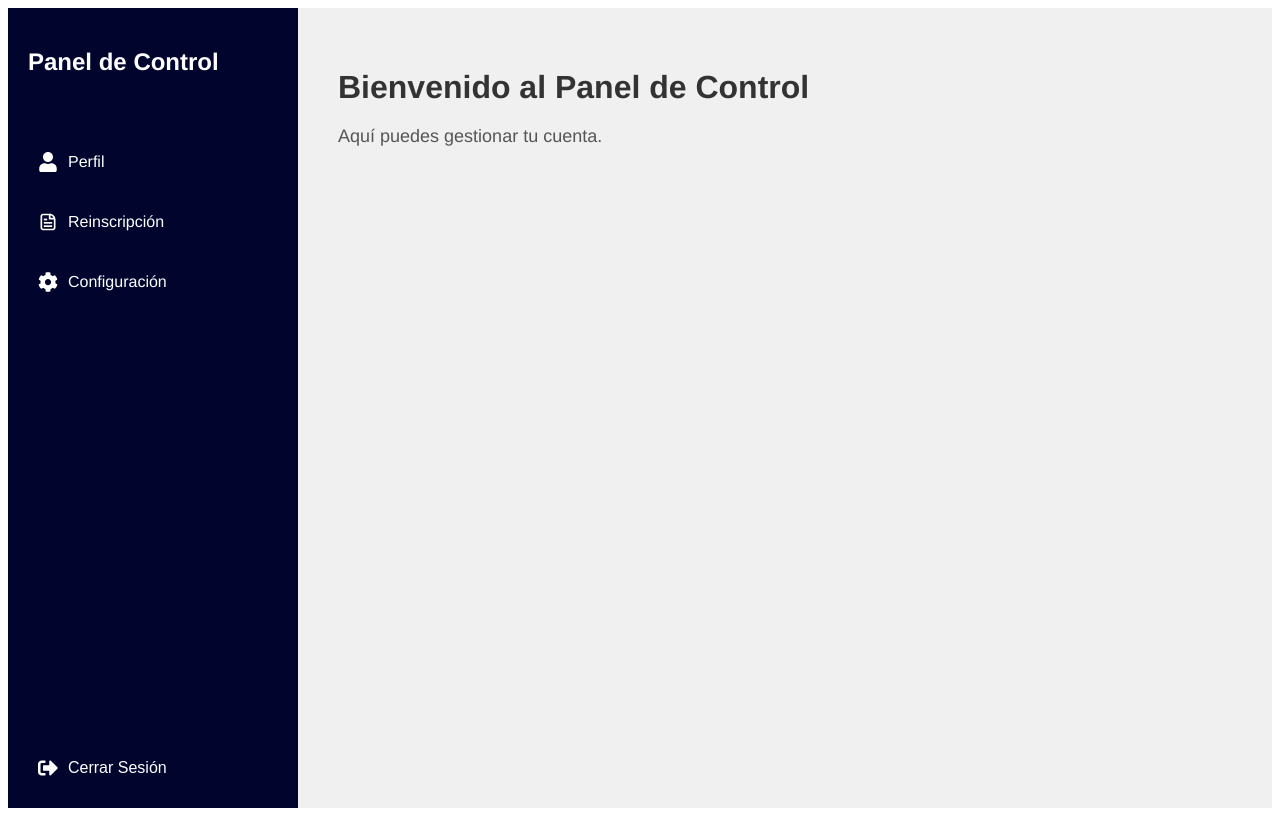
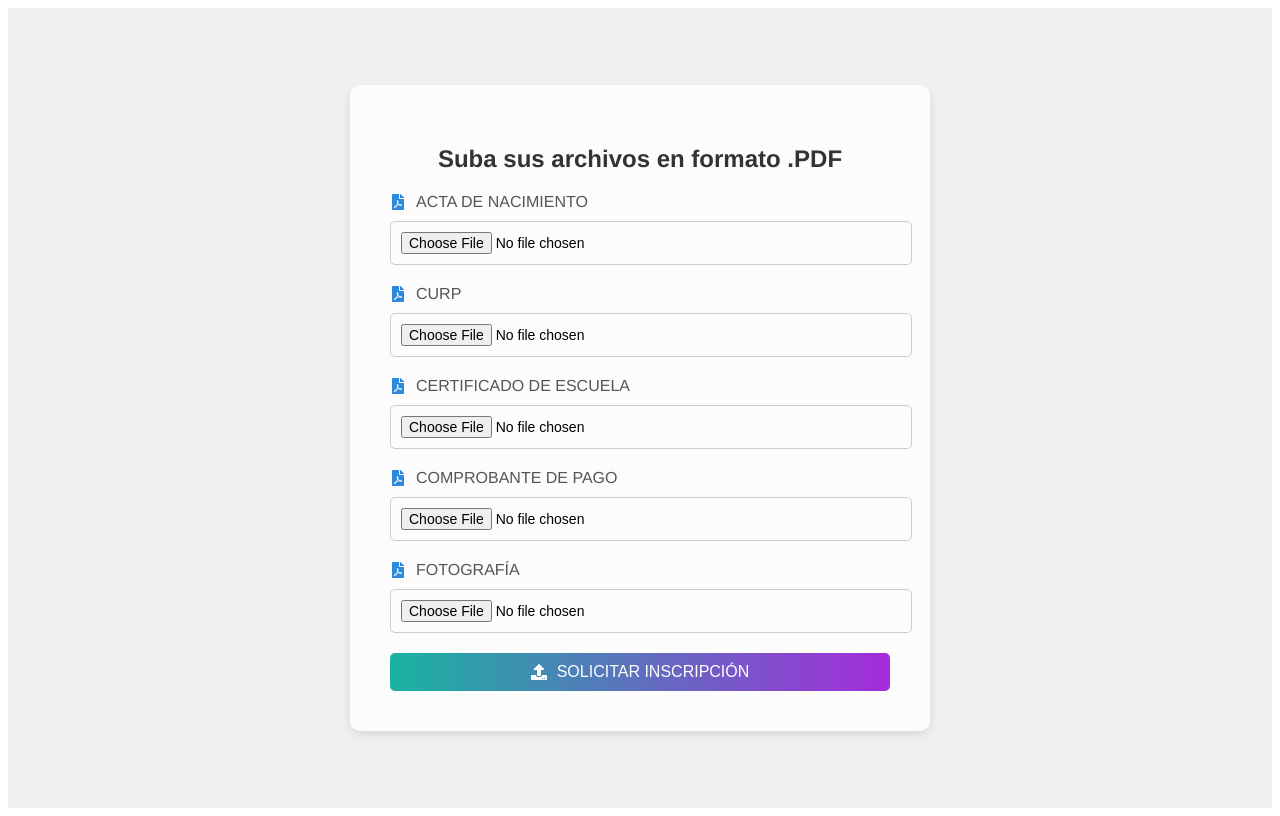
Before and after one commit to CharlyMoh/React-Izel-Web-, a React (Create React App) app: page / in a window 1280 px wide. Built offline with nearby package versions, Linux system fonts and the light colour scheme.

Commit message:
InscriptionScreen agregada

```diff
--- a/src/App.js
+++ b/src/App.js
@@ -1,13 +1,13 @@
 // Importaciones
-import { LoginScreen } from "./pages/login";
-import {Dashboard} from "./pages/controlPanelScreen"
+import { ControlPanelScreen, InscriptionScreen, LoginScreen } from './pages';
+
 
 // Pantalla principal
 
 function App() {
   return (
     <div className="">
-      <Dashboard/>
+      <InscriptionScreen/>
     </div>
   );
 }
--- a/src/pages/login.js
+++ b/src/pages/LoginScreen.js
@@ -153,5 +153,3 @@ const styles = {
         fontSize: '20px',
     },
 };
-
-export default LoginScreen;
--- a/src/pages/controlPanelScreen.js
+++ b/src/pages/controlPanelScreen.js
@@ -2,7 +2,7 @@ import React from "react";
 import { FaHome, FaUser, FaChartLine, FaCog, FaSignOutAlt } from "react-icons/fa";
 import { CgFileDocument } from "react-icons/cg";
 
-export const Dashboard = () => {
+export const ControlPanelScreen = () => {
     return (
         <div style={styles.container}>
             {/* Barra de tareas lateral */}
@@ -132,5 +132,3 @@ const styles = {
         color: '#555',
     },
 };
-
-export default Dashboard;
--- a/src/pages/index.js
+++ b/src/pages/index.js
@@ -1,2 +1,4 @@
-export * from './controlPanelScreen'
-export * from './login'
+// src/screens/index.js
+export * from './ControlPanelScreen';
+export * from './InscriptionScreen';
+export * from './LoginScreen';
--- a/src/pages/inscriptionScreen.js
+++ b/src/pages/inscriptionScreen.js
@@ -0,0 +1,149 @@
+import React from "react";
+import { FaUpload, FaFilePdf } from "react-icons/fa";
+
+export const InscriptionScreen = () => {
+    return (
+        <div style={styles.container}>
+            <div style={styles.uploadBox}>
+                <h2 style={styles.title}>Suba sus archivos en formato .PDF</h2>
+                <form style={styles.form}>
+                    <div style={styles.section}>
+                        <label style={styles.label}>
+                            <FaFilePdf style={styles.icon} />
+                            <span>ACTA DE NACIMIENTO</span>
+                        </label>
+                        <input
+                            type="file"
+                            accept=".pdf"
+                            style={styles.input}
+                        />
+                    </div>
+
+                    <div style={styles.section}>
+                        <label style={styles.label}>
+                            <FaFilePdf style={styles.icon} />
+                            <span>CURP</span>
+                        </label>
+                        <input
+                            type="file"
+                            accept=".pdf"
+                            style={styles.input}
+                        />
+                    </div>
+
+                    <div style={styles.section}>
+                        <label style={styles.label}>
+                            <FaFilePdf style={styles.icon} />
+                            <span>CERTIFICADO DE ESCUELA</span>
+                        </label>
+                        <input
+                            type="file"
+                            accept=".pdf"
+                            style={styles.input}
+                        />
+                    </div>
+
+                    <div style={styles.section}>
+                        <label style={styles.label}>
+                            <FaFilePdf style={styles.icon} />
+                            <span>COMPROBANTE DE PAGO</span>
+                        </label>
+                        <input
+                            type="file"
+                            accept=".pdf"
+                            style={styles.input}
+                        />
+                    </div>
+
+                    <div style={styles.section}>
+                        <label style={styles.label}>
+                            <FaFilePdf style={styles.icon} />
+                            <span>FOTOGRAFÍA</span>
+                        </label>
+                        <input
+                            type="file"
+                            accept=".pdf"
+                            style={styles.input}
+                        />
+                    </div>
+
+                    <button type="submit" style={styles.createAccountButton}>
+                        <FaUpload style={styles.buttonIcon} />
+                        SOLICITAR INSCRIPCIÓN
+                    </button>
+                </form>
+            </div>
+        </div>
+    );
+};
+
+const styles = {
+    container: {
+        display: 'flex',
+        alignItems: 'center',
+        justifyContent: 'center',
+        height: '100vh',
+        backgroundColor: '#f0f0f0',
+        fontFamily: 'Helvetica',
+    },
+    uploadBox: {
+        backgroundColor: 'rgba(255, 255, 255, 0.8)',
+        padding: '40px',
+        borderRadius: '10px',
+        boxShadow: '0 4px 10px rgba(0, 0, 0, 0.1)',
+        width: '100%',
+        maxWidth: '500px',
+        textAlign: 'center',
+    },
+    title: {
+        marginBottom: '20px',
+        fontSize: '24px',
+        color: '#333',
+    },
+    form: {
+        display: 'flex',
+        flexDirection: 'column',
+    },
+    section: {
+        marginBottom: '20px',
+        textAlign: 'left',
+    },
+    label: {
+        display: 'flex',
+        alignItems: 'center',
+        marginBottom: '10px',
+        fontSize: '16px',
+        color: '#555',
+    },
+    icon: {
+        marginRight: '10px',
+        color: '#2c89db',
+    },
+    input: {
+        width: '100%',
+        padding: '10px',
+        fontSize: '14px',
+        border: '1px solid #ccc',
+        borderRadius: '5px',
+        outline: 'none',
+    },
+    createAccountButton: {
+        display: 'flex',
+        alignItems: 'center',
+        justifyContent: 'center',
+        padding: '10px',
+        fontSize: '16px',
+        background: 'linear-gradient(to right, #19b3a1, #a42cdb)',
+        color: 'white',
+        border: 'none',
+        borderRadius: '5px',
+        cursor: 'pointer',
+        transition: 'background-color 0.3s ease',
+        ':hover': {
+            backgroundColor: '#1c6da8',
+        },
+    },
+    buttonIcon: {
+        marginRight: '10px',
+    },
+};
```
